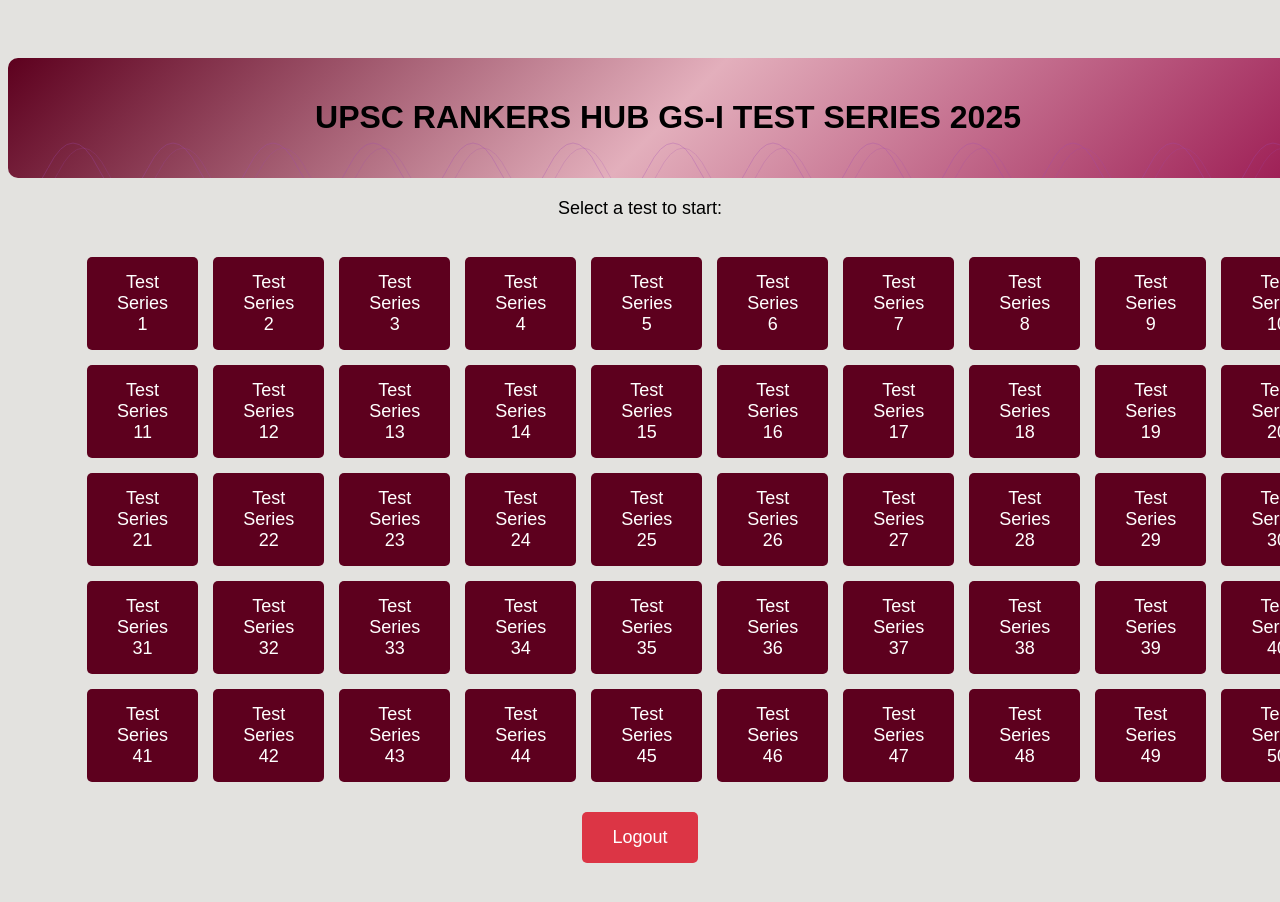
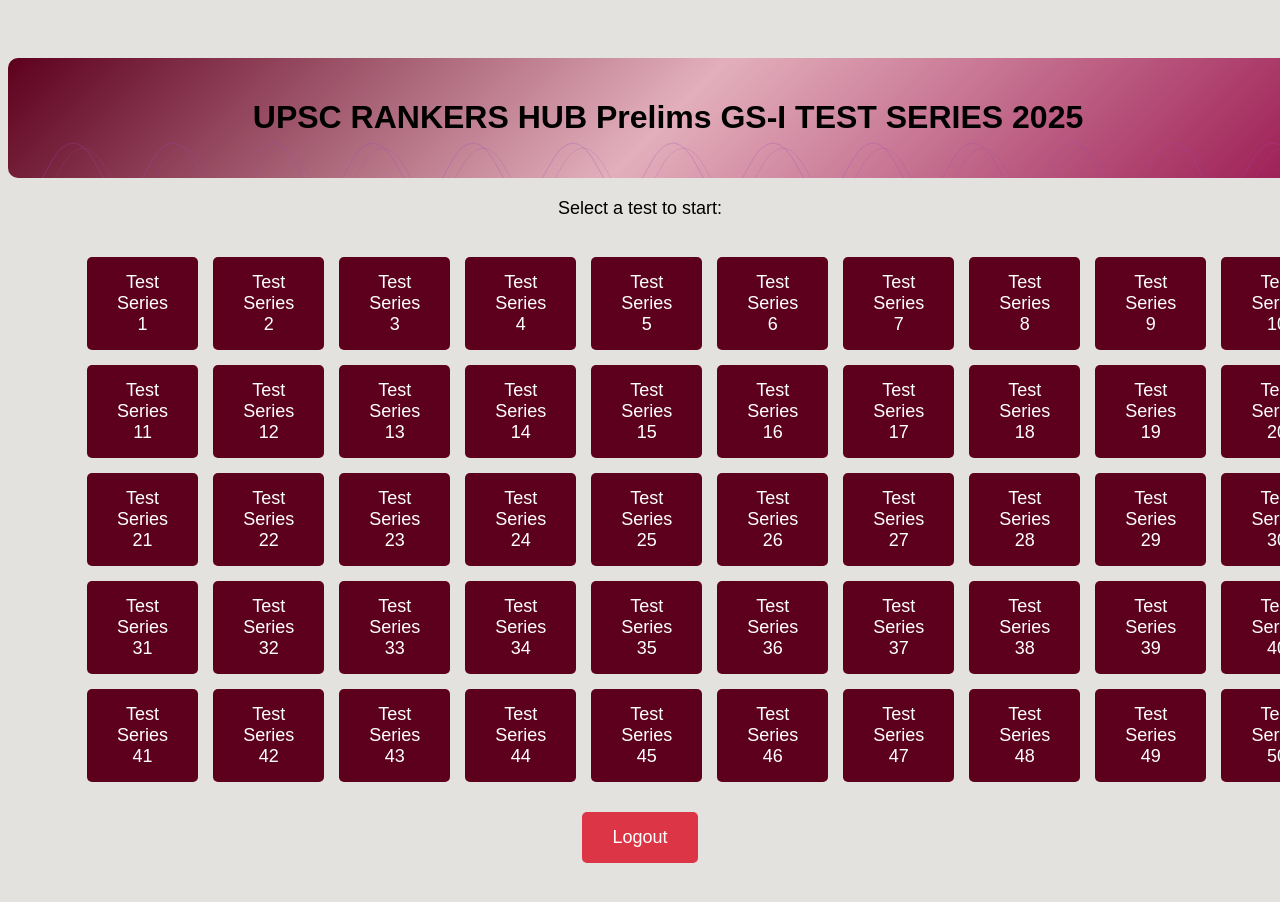
Before and after one commit to KasaniShirish/UPSC-RANKERS-HUB, a website: page public/dashboard.html in a window 1280 px wide. Shown: the top 902 px of the page. Drawn offline with Linux system fonts and the light colour scheme; sample sign-in values are in the browser's storage.

Commit message:
Updated title in dashboard

```diff
--- a/public/dashboard.html
+++ b/public/dashboard.html
@@ -107,7 +107,7 @@
 
     <div class="heading-box">
         <div class="heading-mask">
-            <h1>UPSC RANKERS HUB GS-I TEST SERIES 2025</h1>
+            <h1>UPSC RANKERS HUB Prelims GS-I TEST SERIES 2025</h1>
         </div>
     </div>
     <p>Select a test to start:</p>
```
